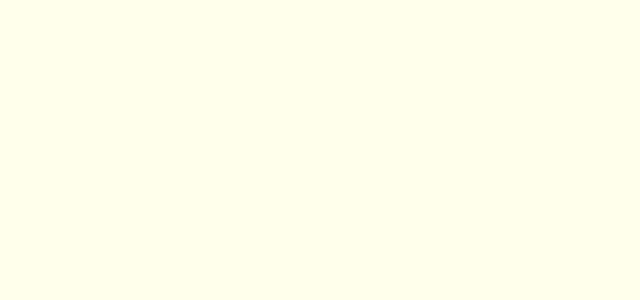
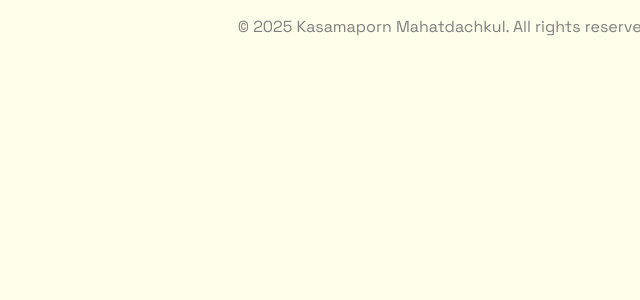
Before and after one commit to Chom-KM/enisa_calculator, a React (Vite) app: page / in a window 1280 px wide. Before the commit this address had no page. Shown: the top 300 px of the page, without its empty margins (640-1280 px from the left). Built offline with nearby package versions, Linux system fonts and the light colour scheme.

Commit message:
added copyright and email

```diff
--- /dev/null
+++ b/src/components/Footer.tsx
@@ -0,0 +1,9 @@
+export default function Footer() {
+    return (
+        <>
+            <div style={{ textAlign: "right", color: "gray" }}>
+                © {new Date().getFullYear()} Kasamaporn Mahatdachkul. All rights reserved. <br />
+            </div>
+        </>
+    )
+}
--- a/src/components/Layout.tsx
+++ b/src/components/Layout.tsx
@@ -1,12 +1,13 @@
 // Layout.tsx
 import type { PropsWithChildren } from "react";
+import Footer from "./Footer";
 
 export default function Layout({ children }: PropsWithChildren) {
   return (
     <div className="page">
       {/* <Navbar /> */}
       <main className="content">{children}</main>
-      {/* <Footer /> */}
+      <Footer />
     </div>
   );
 }
--- a/src/components/steps/Disclaimer.tsx
+++ b/src/components/steps/Disclaimer.tsx
@@ -32,6 +32,10 @@ const Disclaimer: React.FC<Props> = ({ accepted, onChange }) => {
         <p style={{ marginTop: 8 }}>
             This assessment form is based on the Recommendations for a methodology of the assessment of severity of personal data breaches, Working Document, v1.0, December 2013 of the European Union Agency for Network and Information Security (ENISA). Users can learn more at the <a href="https://www.enisa.europa.eu/publications/dbn-severity">Enisa Recommendation</a>.
         </p>
+        <p style={{ marginTop: 10 }}>
+            If you have any questions, please contact:{" "}
+            <a href="mailto:kasamapornchom@gmail.com?subject=Enisa%20Calculator%20Inquiry">kasamapornchom@gmail.com</a>
+        </p>
 
         <label
           style={{
```
